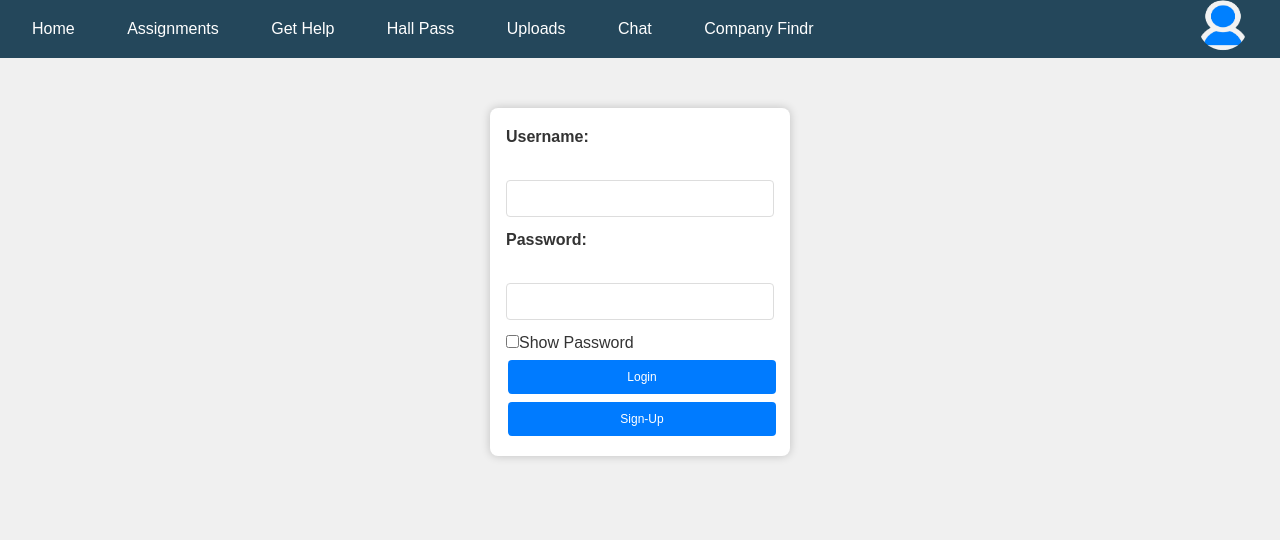
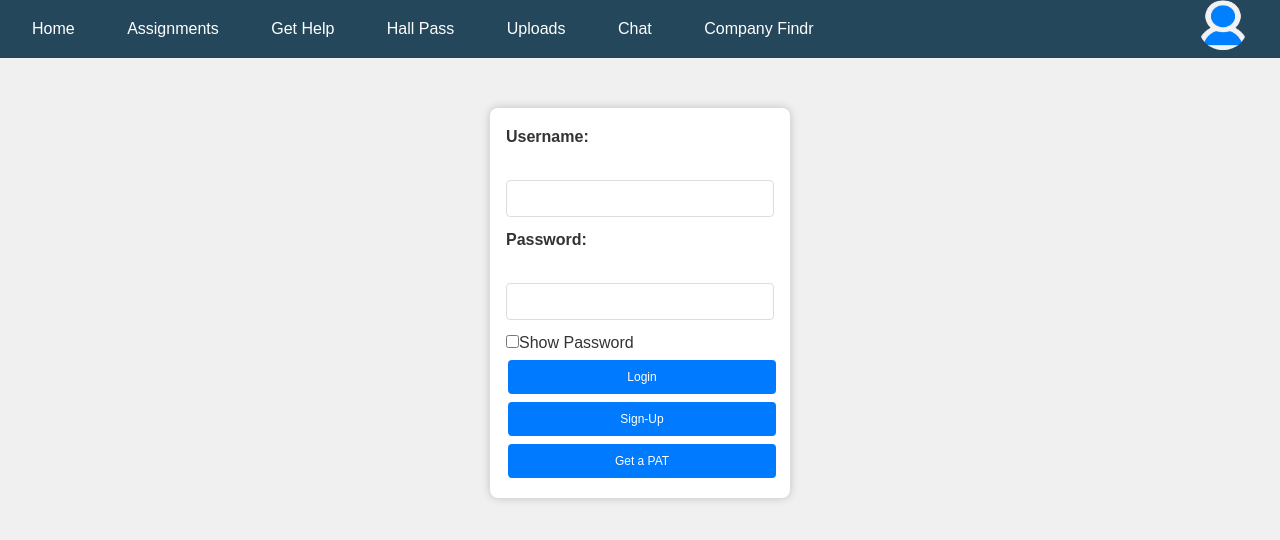
Before and after one commit to Men-In-Brown/Jobify, a Jekyll site: the page built from logintwo.html, in a window 1280 px wide. Shown: the top 540 px of the page. Built offline with Jekyll 4.4.1, drawn with Linux system fonts in a browser that asks for light colours.

Commit message:
Added pats link to login

```diff
--- a/logintwo.html
+++ b/logintwo.html
@@ -83,6 +83,10 @@
         <input type="checkbox" onclick="showPassword()">Show Password<br>
         <button onclick="login()">Login</button>
         <button onclick="login()">Sign-Up</button>
+        <a href="/Jobify/pats.html">
+            <button>Get a PAT</button>
+          </a>
+
     </div>
     <div id="info" style="display: none;">
         <h2>User Information</h2>
```
